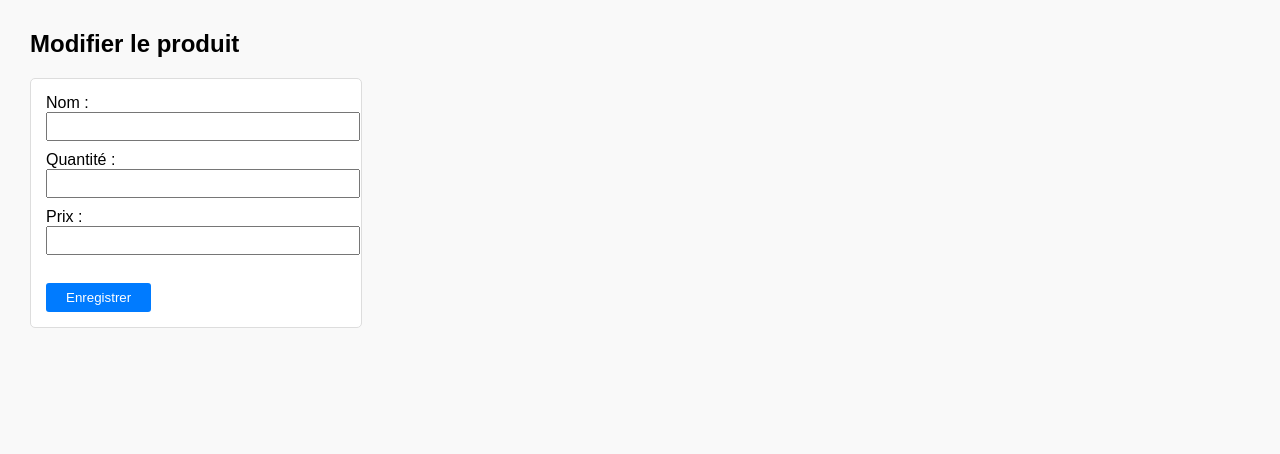
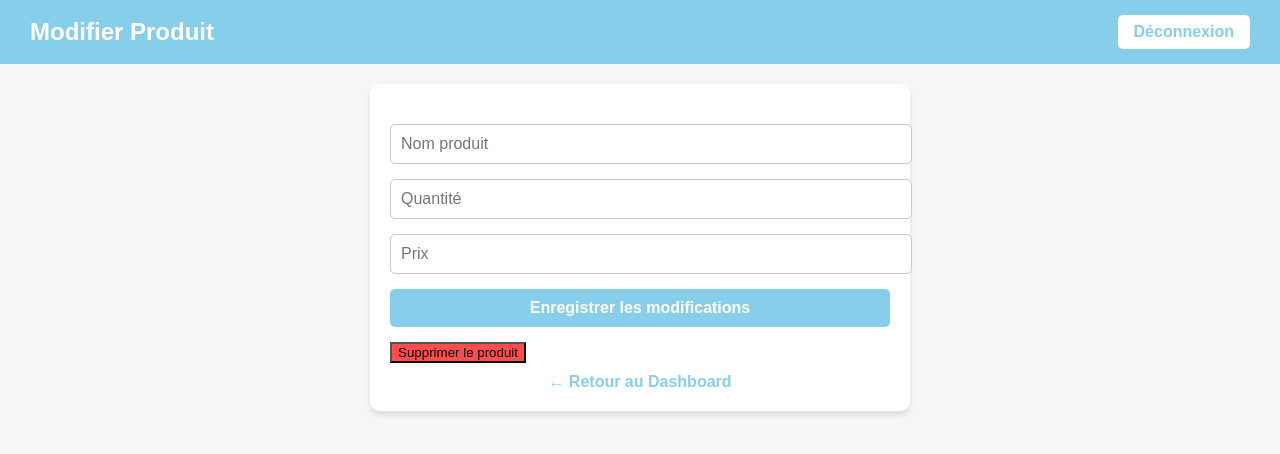
Before and after one commit to jhounsoulin-bot/gestion_stock, a FastAPI app: template templates/edit_product.html in a window 1280 px wide. Shown: the top 454 px of the page. Run offline with FastAPI, Linux system fonts and the light colour scheme; the template is opened without the code that fills it, so the values that code supplies are empty.

Commit message:
Ajout de la page edit_product et boutons modifier/supprimer

```diff
--- a/main.py
+++ b/main.py
@@ -97,7 +97,6 @@ def dashboard(request: Request):
     cursor = conn.cursor()
 
     if role == "admin":
-        # Statistiques admin
         today = datetime.now().strftime("%Y-%m-%d")
         week_start = (datetime.now() - timedelta(days=datetime.now().weekday())).strftime("%Y-%m-%d")
         month_start = datetime.now().strftime("%Y-%m-01")
@@ -144,7 +143,6 @@ def dashboard(request: Request):
             "least_sold": least_sold
         })
     else:
-        # Dashboard utilisateur
         cursor.execute("SELECT id, name, quantity, total_quantity, price FROM products WHERE username=?", (username,))
         rows = cursor.fetchall()
         conn.close()
@@ -212,6 +210,53 @@ def sale_submit(request: Request,
     return StreamingResponse(pdf_buffer, media_type="application/pdf",
                              headers={"Content-Disposition": f"inline; filename=facture_{client_name}.pdf"})
 
+# ---------------- EDIT PRODUCT ----------------
+@app.get("/edit-product/{product_id}", response_class=HTMLResponse)
+def edit_product_page(request: Request, product_id: int):
+    if "user" not in request.session:
+        return RedirectResponse("/login", status_code=303)
+    username = request.session["user"]
+    conn = get_db()
+    cursor = conn.cursor()
+    cursor.execute("SELECT id, name, quantity, price FROM products WHERE id=? AND username=?", (product_id, username))
+    product = cursor.fetchone()
+    conn.close()
+    if not product:
+        return HTMLResponse("<h2>Produit non trouvé</h2>")
+    return templates.TemplateResponse("edit_product.html", {
+        "request": request,
+        "product": {"id": product[0], "name": product[1], "quantity": product[2], "price": product[3]}
+    })
+
+@app.post("/edit-product/{product_id}")
+def edit_product_submit(request: Request, product_id: int,
+                        name: str = Form(...),
+                        quantity: int = Form(...),
+                        price: float = Form(...)):
+    if "user" not in request.session:
+        return RedirectResponse("/login", status_code=303)
+    username = request.session["user"]
+    conn = get_db()
+    cursor = conn.cursor()
+    cursor.execute("UPDATE products SET name=?, quantity=?, price=? WHERE id=? AND username=?",
+                   (name, quantity, price, product_id, username))
+    conn.commit()
+    conn.close()
+    return RedirectResponse("/dashboard", status_code=303)
+
+# ---------------- DELETE PRODUCT ----------------
+@app.post("/delete-product/{product_id}")
+def delete_product(product_id: int, request: Request):
+    if "user" not in request.session:
+        return RedirectResponse("/login", status_code=303)
+    username = request.session["user"]
+    conn = get_db()
+    cursor = conn.cursor()
+    cursor.execute("DELETE FROM products WHERE id=? AND username=?", (product_id, username))
+    conn.commit()
+    conn.close()
+    return RedirectResponse("/dashboard", status_code=303)
+
 # ---------------- RUN ----------------
 if __name__ == "__main__":
     import uvicorn
--- a/templates/edit_product.html
+++ b/templates/edit_product.html
@@ -1,26 +1,105 @@
+<!-- edit_product.html -->
 <!DOCTYPE html>
 <html lang="fr">
 <head>
     <meta charset="UTF-8">
-    <title>Modifier le produit</title>
+    <title>Modifier Produit</title>
     <style>
-        body { font-family: Arial; margin: 30px; background-color: #f9f9f9; }
-        form { background-color: #fff; padding: 15px; border: 1px solid #ddd; border-radius: 5px; width: 300px; }
-        input[type="text"], input[type="number"] { width: 100%; padding: 5px; margin-bottom: 10px; }
-        input[type="submit"] { padding: 7px 20px; background-color: #007bff; color: white; border: none; border-radius: 3px; cursor: pointer; }
+        body {
+            font-family: Arial, sans-serif;
+            background-color: #f4f6f8;
+            margin: 0;
+            padding: 0;
+        }
+        header {
+            background-color: #87CEEB;
+            color: white;
+            padding: 15px 30px;
+            display: flex;
+            justify-content: space-between;
+            align-items: center;
+        }
+        header h1 {
+            margin: 0;
+            font-size: 24px;
+        }
+        header a.logout {
+            background-color: white;
+            color: #87CEEB;
+            padding: 8px 16px;
+            text-decoration: none;
+            border-radius: 5px;
+            font-weight: bold;
+        }
+        header a.logout:hover {
+            background-color: #b0e0e6;
+        }
+        .container {
+            padding: 20px 30px;
+        }
+        .card {
+            background-color: white;
+            padding: 20px;
+            border-radius: 10px;
+            box-shadow: 0 4px 6px rgba(0,0,0,0.1);
+            max-width: 500px;
+            margin: auto;
+        }
+        .card h2 {
+            margin-top: 0;
+            color: #333;
+        }
+        .form-inline input, .form-inline button {
+            padding: 10px;
+            margin-bottom: 15px;
+            width: 100%;
+            border-radius: 5px;
+            border: 1px solid #ccc;
+            font-size: 16px;
+        }
+        .form-inline button {
+            background-color: #87CEEB;
+            color: white;
+            border: none;
+            cursor: pointer;
+            font-weight: bold;
+        }
+        .form-inline button:hover {
+            background-color: #00bfff;
+        }
+        .back-link {
+            display: block;
+            margin-top: 10px;
+            text-align: center;
+            text-decoration: none;
+            color: #87CEEB;
+            font-weight: bold;
+        }
+        .back-link:hover {
+            color: #00bfff;
+        }
     </style>
 </head>
 <body>
-    <h2>Modifier le produit</h2>
-    <form method="post">
-        <input type="hidden" name="username" value="{{ username }}">
-        <label>Nom :</label><br>
-        <input type="text" name="name" value="{{ product.name }}" required><br>
-        <label>Quantité :</label><br>
-        <input type="number" name="quantity" value="{{ product.quantity }}" required><br>
-        <label>Prix :</label><br>
-        <input type="number" step="0.01" name="price" value="{{ product.price }}" required><br><br>
-        <input type="submit" value="Enregistrer">
-    </form>
+<header>
+    <h1>Modifier Produit</h1>
+    <a href="/logout" class="logout">Déconnexion</a>
+</header>
+
+<div class="container">
+    <div class="card">
+        <h2>{{ product.name }}</h2>
+        <form class="form-inline" action="/edit-product/{{ product.id }}" method="post">
+            <input type="text" name="name" placeholder="Nom produit" value="{{ product.name }}" required>
+            <input type="number" name="quantity" placeholder="Quantité" value="{{ product.quantity }}" min="0" required>
+            <input type="number" name="price" placeholder="Prix" value="{{ product.price }}" step="0.01" min="0" required>
+            <button type="submit">Enregistrer les modifications</button>
+        </form>
+        <form action="/delete-product/{{ product.id }}" method="post" onsubmit="return confirm('Voulez-vous vraiment supprimer ce produit ?');">
+            <button type="submit" style="background-color: #ff4d4d;">Supprimer le produit</button>
+        </form>
+        <a href="/dashboard" class="back-link">← Retour au Dashboard</a>
+    </div>
+</div>
 </body>
 </html>
```
Also changed, not shown: templates/dashboard.html (+27 -0 lines), gestion_stock.db.
